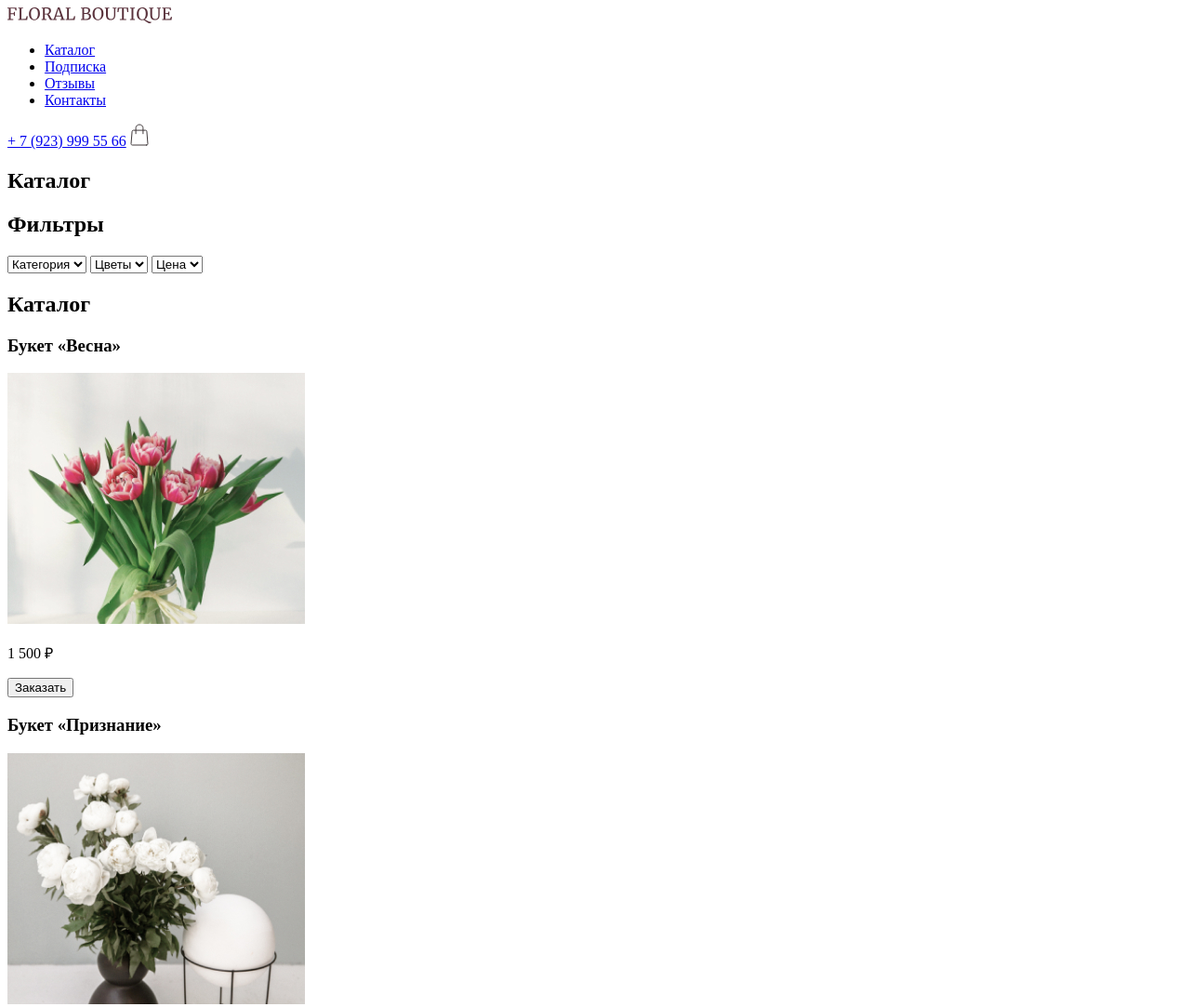
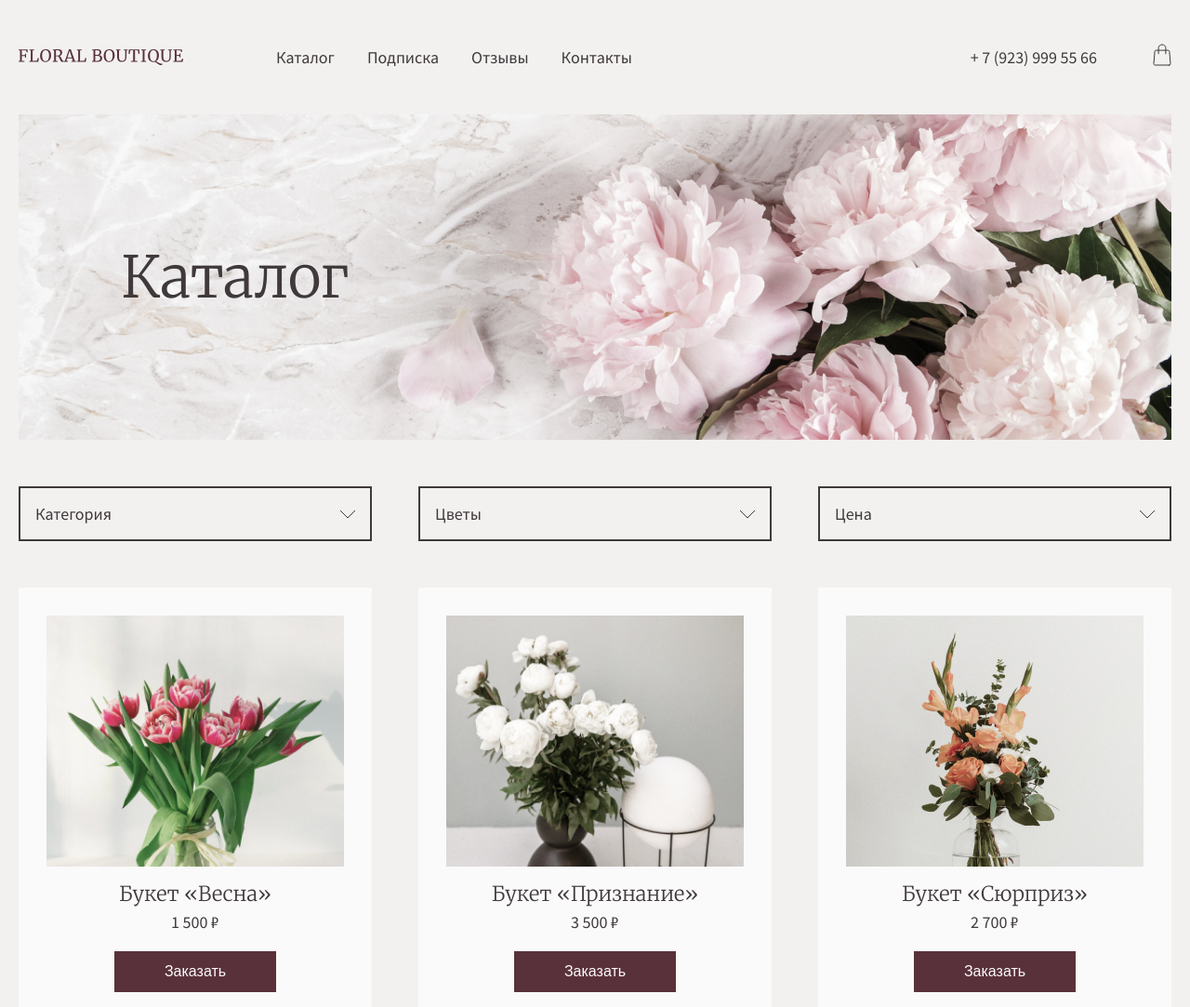
Before and after one commit to AlexKuryanov/htmlacad-grid, a plain HTML site: page floral-boutique/index.html in a window 1280 px wide. Shown: the top 1083 px of the page at 93% size. Drawn offline with Linux system fonts and the light colour scheme.

Commit message:
feat: stylize page

```diff
--- a/floral-boutique/index.html
+++ b/floral-boutique/index.html
@@ -1,14 +1,15 @@
 <!DOCTYPE html>
-<html lang="en">
+<html class="page" lang="en">
 
 <head>
   <meta charset="UTF-8">
   <meta http-equiv="X-UA-Compatible" content="IE=edge">
   <meta name="viewport" content="width=device-width, initial-scale=1.0">
+  <link rel="stylesheet" href="style.css">
   <title>Floral-boutique</title>
 </head>
 
-<body>
+<body class="page-body">
   <header class="page-header">
     <nav class="page-nav container">
       <a class="logo header-logo">
@@ -28,9 +29,13 @@
           <a href="#!" class="nav-link">Контакты</a>
         </li>
       </ul>
-      <a class="phone" href="tel:+79239995566">+ 7 (923) 999 55 66</a>
+      <a class="phone-link" href="tel:+79239995566">+ 7 (923) 999 55 66</a>
       <a class="cart" href="#!">
-        <img src="assets/svg/cart-icon.svg" alt="cart-icon">
+        <svg width="20" height="24" viewBox="0 0 20 24" fill="none" xmlns="http://www.w3.org/2000/svg">
+          <path
+            d="M6.10011 10.7778V4.66667C6.10011 3.69421 6.51099 2.76158 7.24237 2.07394C7.97375 1.38631 8.96571 1 10 1C11.0344 1 12.0263 1.38631 12.7577 2.07394C13.4891 2.76158 13.9 3.69421 13.9 4.66667V10.7778M17.6959 23H2.30414C2.12431 23.0005 1.94632 22.966 1.78141 22.8985C1.61651 22.8311 1.46828 22.7322 1.3461 22.6082C1.22393 22.4841 1.13045 22.3376 1.0716 22.1778C1.01274 22.018 0.98978 21.8485 1.00417 21.68L2.10915 8.23555C2.13534 7.92864 2.28379 7.64232 2.5248 7.43385C2.76581 7.22538 3.08163 7.11012 3.40912 7.11111H16.5909C16.9184 7.11012 17.2342 7.22538 17.4752 7.43385C17.7162 7.64232 17.8647 7.92864 17.8909 8.23555L18.9958 21.68C19.0102 21.8485 18.9873 22.018 18.9284 22.1778C18.8695 22.3376 18.7761 22.4841 18.6539 22.6082C18.5317 22.7322 18.3835 22.8311 18.2186 22.8985C18.0537 22.966 17.8757 23.0005 17.6959 23Z"
+            stroke-linecap="round" stroke-linejoin="round" />
+        </svg>
       </a>
     </nav>
   </header>
@@ -38,20 +43,20 @@
   <main class="main-content">
     <section class="heading">
       <div class="container heading-container">
-        <h2 class="section-title">Каталог</h2>
+        <h2 class="section-title heading-title">Каталог</h2>
       </div>
     </section>
     <section class="filter">
       <div class="container filter-container">
         <h2 class="section-title visually-hidden">Фильтры</h2>
-        <form>
-          <select name="category" id="category">
+        <form class="filter-form">
+          <select class="filter-select" name="category" id="category">
             <option value="">Категория</option>
           </select>
-          <select name="flowers" id="flowers">
+          <select class="filter-select" name="flowers" id="flowers">
             <option value="">Цветы</option>
           </select>
-          <select name="price" id="price">
+          <select class="filter-select" name="price" id="price">
             <option value="">Цена</option>
           </select>
         </form>
@@ -59,7 +64,7 @@
     </section>
     <section class="catalog">
       <div class="container catalog-container">
-        <h2 class="section-title">Каталог</h2>
+        <h2 class="section-title visually-hidden">Каталог</h2>
         <div class="cards">
           <div class="card">
             <h3 class="card-title">Букет «Весна»</h3>
@@ -116,14 +121,14 @@
             <button class="card-btn">Заказать</button>
           </div>
         </div>
-        <a class="see-more" href="#!">Смотреть еще</a>
+        <a class="see-more-link" href="#!">Смотреть еще</a>
       </div>
     </section>
   </main>
 
   <footer class="page-footer">
     <nav class="footer-nav container">
-      <a class="logo footer-logo" href="/">
+      <a class="logo footer-logo" href="#">
         <img class="logo-img" src="assets/svg/logotype.svg" alt="logotype" width="177" height="17">
       </a>
       <ul class="nav-list">
@@ -140,7 +145,7 @@
           <a href="#!" class="nav-link">Контакты</a>
         </li>
       </ul>
-      <ul class="socials">
+      <ul class="socials-list">
         <li class="socials-item">
           <a href="#!" class="socials-link">
             <img class="socials-icon" src="assets/svg/instagram.svg" alt="instagram-icon" width="20" height="20">
--- /dev/null
+++ b/floral-boutique/style.css
@@ -0,0 +1,266 @@
+/* Fonts */
+@import url('https://fonts.googleapis.com/css2?family=Merriweather:wght@300&family=Source+Sans+Pro&display=swap');
+
+/* Variables */
+:root {
+  --basic-bg: #f2f1f0;
+  --card-bg: #fafafa;
+  --footer-bg: #ded9d5;
+  --basic-brown: #40393b;
+  --special-brown: #59313b;
+}
+
+/* General */
+* {
+  margin: 0;
+  padding: 0;
+  box-sizing: border-box;
+}
+
+.page {
+  scroll-behavior: smooth;
+}
+
+.page-body {
+  font-family: 'Source Sans Pro', sans-serif;
+  font-size: 18px;
+  line-height: 23px;
+  color: var(--basic-brown);
+  background-color: var(--basic-bg);
+}
+
+.container {
+  max-width: 1270px;
+  padding: 0 15px;
+  margin: 0 auto;
+}
+
+.logo-img {
+  display: block;
+}
+
+[class$='-list'] {
+  list-style: none;
+}
+
+[class$='-link'] {
+  color: var(--basic-brown);
+  text-decoration: none;
+  transition: all 0.2s linear;
+}
+
+[class$='-link']:hover {
+  color: var(--special-brown);
+  border-bottom: 1px solid var(--special-brown);
+}
+
+[class$='-link']:active {
+  opacity: 0.6;
+}
+
+.visually-hidden {
+  position: absolute;
+  width: 1px;
+  height: 1px;
+  margin: -1px;
+  padding: 0;
+  overflow: hidden;
+  border: 0 none;
+  clip-path: inset(100%);
+}
+
+/* Header */
+.page-header {
+  padding: 47px 0;
+}
+
+.page-nav {
+  display: grid;
+  grid-template-columns: 177px 1fr max-content min-content;
+  align-items: center;
+}
+
+.nav-list {
+  display: flex;
+  align-items: center;
+  gap: 35px;
+  margin-left: 100px;
+}
+
+.phone-link:hover {
+  border-bottom: 1px solid var(--special-brown);
+}
+
+.cart {
+  margin-left: 60px;
+}
+
+.cart svg {
+  stroke: var(--basic-brown);
+}
+
+.cart:hover svg {
+  stroke: var(--special-brown);
+}
+
+.cart:active svg {
+  opacity: 0.6;
+}
+
+/* Heading */
+.heading-container {
+  background-image: url(assets/img/back.jpg);
+  background-repeat: no-repeat;
+  background-position: center center;
+}
+
+.heading-title {
+  padding: 136px 0 136px 110px;
+  font-family: 'Merriweather', serif;
+  font-weight: 300;
+  font-size: 62px;
+  line-height: 78px;
+}
+
+/* Filter */
+.filter {
+  padding: 50px 0;
+}
+
+.filter-form {
+  display: grid;
+  grid-template-columns: repeat(3, 1fr);
+  column-gap: 50px;
+}
+
+.filter-select {
+  padding: 16px;
+  font: inherit;
+  color: inherit;
+  background: var(--basic-bg);
+  border: 2px solid var(--basic-brown);
+  outline-color: var(--basic-brown);
+  -moz-appearance: none;
+  -webkit-appearance: none;
+  appearance: none;
+  background-image: url(assets/svg/down.svg);
+  background-repeat: no-repeat;
+  background-position: right 15px center;
+  cursor: pointer;
+}
+
+.filter-select:focus,
+.filter-select:hover {
+  color: var(--special-brown);
+  border: 2px solid var(--special-brown);
+  outline-color: var(--special-brown);
+}
+
+.filter-select:active {
+  opacity: 0.6;
+}
+
+/* Catalog */
+.catalog {
+  padding-bottom: 80px;
+  text-align: center;
+}
+
+.cards {
+  display: grid;
+  grid-template-columns: 1fr 1fr 1fr;
+  gap: 50px;
+  padding-bottom: 70px;
+}
+
+.card {
+  display: grid;
+  grid-template-rows: 270px auto auto auto;
+  justify-items: center;
+  padding: 30px;
+  background-color: var(--card-bg);
+}
+
+.card-title {
+  grid-row: 2 / 3;
+  padding-top: 15px;
+  padding-bottom: 5px;
+  font-family: 'Merriweather', serif;
+  font-weight: 300;
+  font-size: 22px;
+  line-height: 28px;
+}
+
+.card-img {
+  width: 100%;
+  background-color: var(--footer-bg);
+}
+
+.card-price {
+  padding-bottom: 20px;
+}
+
+.card-btn {
+  padding: 12px 54px;
+  font-size: 16px;
+  line-height: 20px;
+  color: var(--card-bg);
+  background-color: var(--special-brown);
+  border: none;
+  cursor: pointer;
+  transition: all 0.2s linear;
+}
+
+.card-btn:hover,
+.card-btn:focus {
+  opacity: 0.8;
+}
+
+.card-btn:active {
+  opacity: 0.6;
+}
+
+.see-more-link {
+  display: inline-block;
+  padding: 23px 140px;
+  font-size: 16px;
+  line-height: 20px;
+  border: 1px solid var(--basic-brown);
+  transition: all 0.2s linear;
+}
+
+.see-more-link:hover,
+.see-more-link:focus {
+  background-color: var(--basic-brown);
+  color: var(--card-bg);
+}
+
+/* Footer */
+.page-footer {
+  background-color: var(--footer-bg);
+}
+
+.footer-nav {
+  display: grid;
+  grid-template-columns: 177px 1fr max-content;
+  align-items: center;
+}
+
+.footer-nav .nav-list {
+  margin-left: 250px;
+  padding: 83px 0;
+}
+
+.socials-list {
+  display: flex;
+  gap: 25px;
+}
+
+.socials-link:hover {
+  border: none;
+  opacity: 0.8;
+}
+
+.socials-link:active {
+  opacity: 0.6;
+}
```
